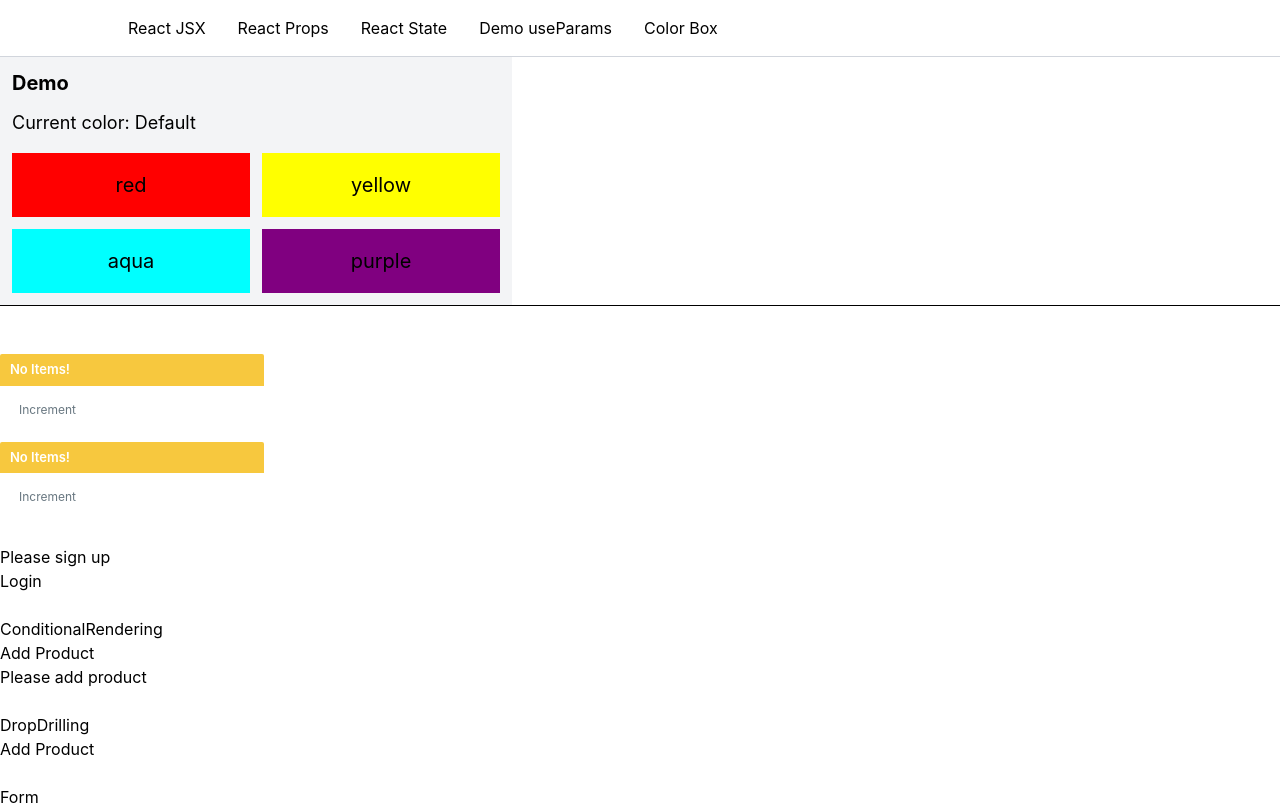
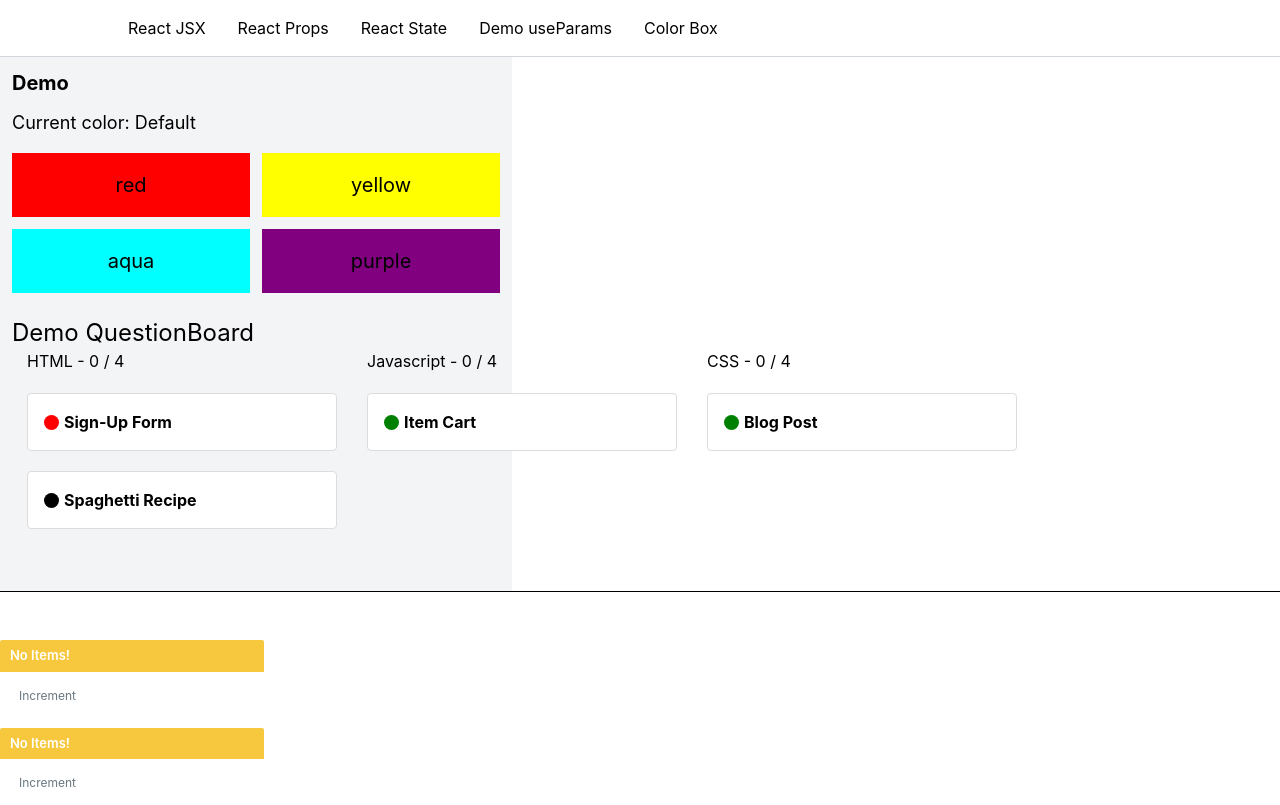
Before and after one commit to Khang151603/utilmate-react, a React (Vite) app: page /color-box in a window 1280 px wide. Shown: the top 805 px of the page. Built offline with nearby package versions, Linux system fonts and the light colour scheme.

Commit message:
demo question board

```diff
--- a/src/index.css
+++ b/src/index.css
@@ -4,3 +4,65 @@
 .product {
   color: rgb(0, 0, 0)
 }
+
+
+.column {
+  flex: 1 1 0;
+  margin: 0 15px 50px;
+  max-width: 550px;
+  min-width: 310px;
+}
+
+.box {
+  position: relative;
+  width: 100%;
+}
+
+.boards {
+  display: grid;
+  row-gap: 16px;
+  margin-top: 20px;
+}
+
+.question {
+  background-color: #fff;
+  border: 1px solid #dcdcdc;
+  border-radius: 4px;
+  padding: 16px;
+  display: flex;
+  align-items: center;
+}
+
+.question__title {
+  font-size: 16px;
+  font-weight: bold;
+  margin-top: 0;
+}
+
+.question__metadata {
+  font-size: 14px;
+  color: #444;
+}
+
+.question__status {
+  width: 15px;
+  height: 15px;
+  border-radius: 100%;
+  margin-right: 5px;
+}
+
+.question__status--gray {
+  background-color: gray;
+}
+
+.question__status--correct {
+  background-color: green;
+}
+
+.question__status--incorrect {
+  background-color: red;
+}
+
+.question__status--partially_correct {
+  background-color: black;
+}
--- a/src/pages/sample-app/color-box/color-box.tsx
+++ b/src/pages/sample-app/color-box/color-box.tsx
@@ -12,8 +12,58 @@ const colors: Color[] = [
   { name: 'purple', value: '#800080' },
 ]
 
+const questions = [
+  {
+    id: 'sign-up-form',
+    name: 'Sign-Up Form',
+    category: 'HTML',
+  },
+  {
+    id: 'item-cart',
+    name: 'Item Cart',
+    category: 'Javascript',
+  },
+  {
+    id: 'spaghetti-recipe',
+    name: 'Spaghetti Recipe',
+    category: 'HTML',
+  },
+  {
+    id: 'blog-post',
+    name: 'Blog Post',
+    category: 'CSS',
+  }
+]
+
+const submissions = [
+  {
+    questionId: 'blog-post',
+    status: 'CORRECT',
+  },
+  {
+    questionId: 'sign-up-form',
+    status: 'INCORRECT',
+  },
+  {
+    questionId: 'spaghetti-recipe',
+    status: 'PARTIALLY_CORRECT',
+  },
+  {
+    questionId: 'item-cart',
+    status: 'CORRECT',
+  },
+]
+
 export default function ColorBox() {
-  const [activeColor, setActiveColor] = useState<Color | null>(null)
+  const [activeColor, setActiveColor] = useState<Color | null>(null);
+
+  const questionsByCategory = questions.reduce((acc: any, curr) => {
+    if (!acc[curr.category]) {
+      acc[curr.category] = []
+    }
+    acc[curr.category].push(curr);
+    return acc;
+  }, {})
 
   return (
     <main className="max-w-lg bg-gray-100 p-3 text-black">
@@ -43,6 +93,33 @@ export default function ColorBox() {
           </button>
         ))}
       </div>
+
+      <br />
+
+      <h3 className='text-2xl'>Demo QuestionBoard</h3>
+      <div className='flex'>
+        {Object.keys(questionsByCategory).map(key => {
+          const data = questionsByCategory[key];
+
+          return (
+             <div key={key} className="column">
+              <h2>{key} - 0 / 4</h2>
+              {data.map(data => {
+                const submission = submissions.find(sub => sub.questionId === data.id) || null;
+                const status = submission ? submission.status : 'gray'
+                return (
+                  <div key={data.id} className="boards">
+                    <div className="question">
+                      <div className={`question__status question__status--${status.toLowerCase()}`} />
+                      <h2 className="question__title">{data.name}</h2>
+                    </div>
+                  </div>
+                )
+              })}
+            </div>
+          )
+        })}
+      </div>
     </main>
   )
 }
```
